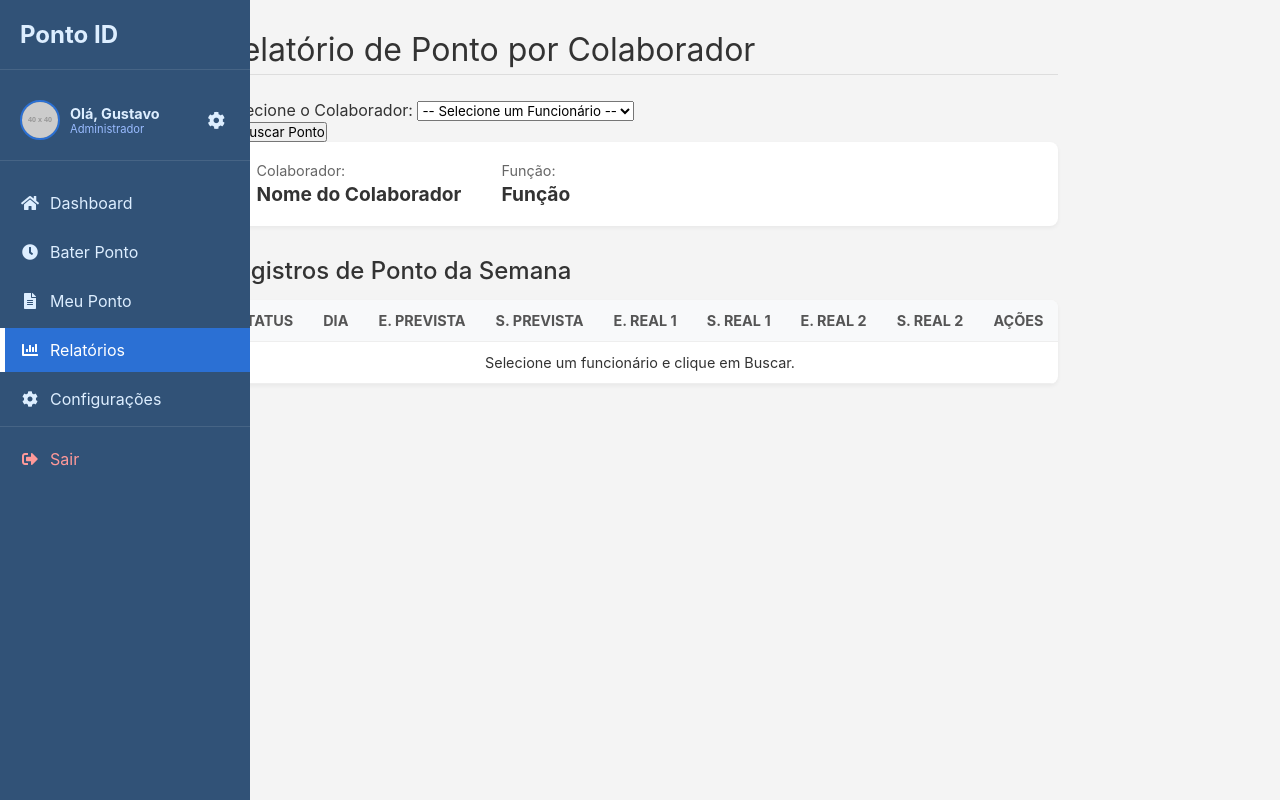
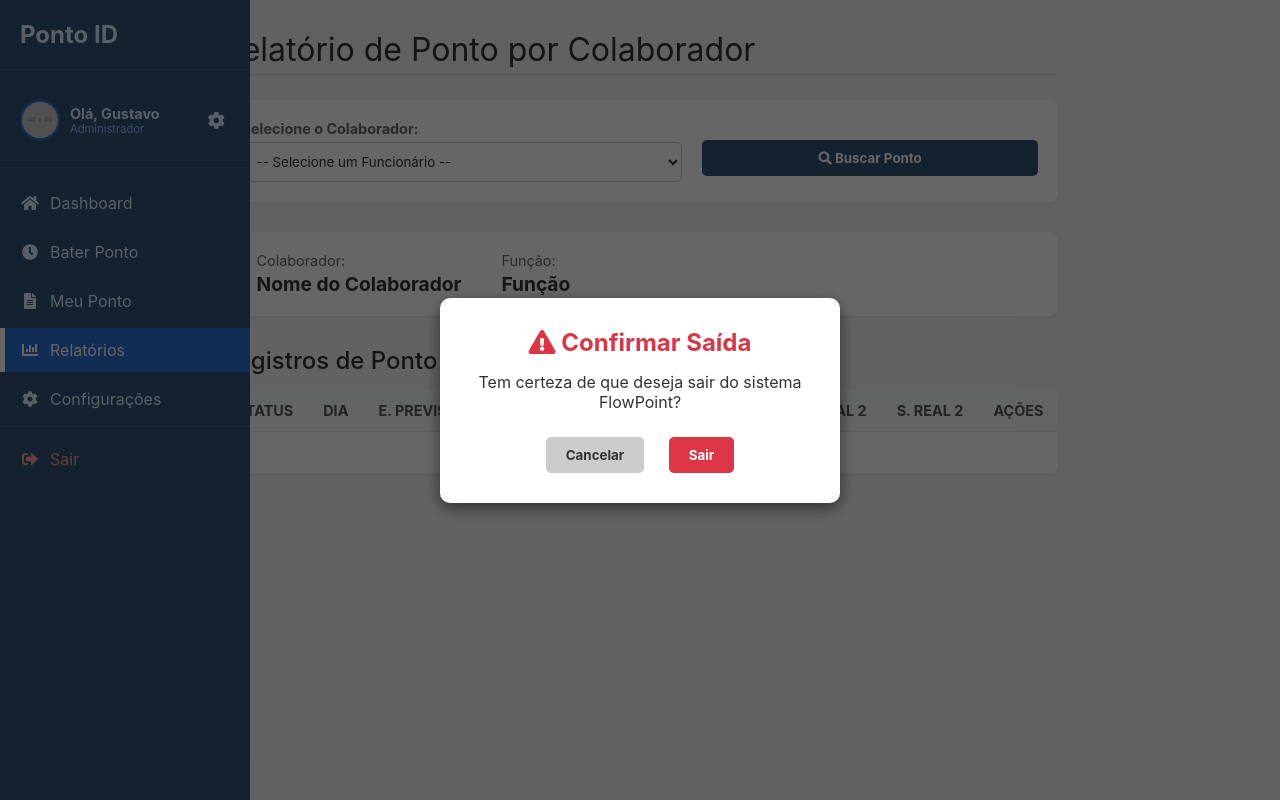
Before and after one commit to GustavoAndrade01/PontoID, a plain HTML site: page relatorio.html in a window 1280 px wide. Both pictures are taken after a click on the link "Sair". Drawn offline with Linux system fonts and the light colour scheme; placeholder pictures from the web are drawn by us.

Commit message:
atualização04

```diff
--- a/relatorio.html
+++ b/relatorio.html
@@ -7,7 +7,7 @@
     <link rel="stylesheet" href="style.css">
     <link rel="stylesheet" href="https://cdnjs.cloudflare.com/ajax/libs/font-awesome/5.15.4/css/all.min.css">
 </head>
-<body>
+<body id="body">
 
     <div class="main-layout">
 
@@ -17,7 +17,7 @@
                 <span class="logo-text">Ponto ID</span>
             </div>
             <div class="user-profile">
-                <img src="https://placehold.co/40x40/4a8ff5/ffffff?text=AL" alt="Foto de Perfil" class="profile-pic">
+                <img src="https://placehold.co/40x40/4a8ff5/ffffff?text=G" alt="Foto de Perfil" class="profile-pic">
                 <div class="user-info">
                     <span class="user-name">Olá, Gustavo</span>
                     <span class="user-status">Administrador</span>
@@ -36,7 +36,11 @@
                     <li class="nav-item active-report"><a href="relatorio.html"><i class="fas fa-chart-bar"></i> Relatórios</a></li>
                     <li class="nav-item"><a href="config.html"><i class="fas fa-cog"></i>Configurações</a></li>
                     <!-- Fim dos LINKS ATUALIZADOS -->
-                    <li class="nav-item logout"><a href="#"><i class="fas fa-sign-out-alt"></i> Sair</a></li>
+                    <li class="nav-item logout">
+                        <a href="#" id="logoutLink">
+                            <i class="fas fa-sign-out-alt"></i> Sair
+                        </a>
+                    </li>
                 </ul>
             </nav>
         </div>
@@ -105,5 +109,18 @@
 
         </div>
     </div>
+
+           <!-- MODAL DE CONFIRMAÇÃO DE SAÍDA (Necessário para a lógica de logout) -->
+    <div id="logoutModal" class="modal">
+        <div class="modal-content-confirm">
+            <h3><i class="fas fa-exclamation-triangle"></i> Confirmar Saída</h3>
+            <p>Tem certeza de que deseja sair do sistema FlowPoint?</p>
+            <div class="modal-actions">
+                <button class="btn-cancel" onclick="closeLogoutModal()">Cancelar</button>
+                <button class="btn-confirm" onclick="confirmLogout()">Sair</button>
+            </div>
+        </div>
+    </div>
+
     <script src="script.js"></script>
 </body>
--- a/script.js
+++ b/script.js
@@ -37,7 +37,7 @@ document.addEventListener('DOMContentLoaded', () => {
     window.confirmLogout = function() {
         console.log("Usuário confirmou a saída. Redirecionando para a tela de login...");
         // Em um sistema real, aqui você chamaria a API de logout
-        window.location.href = "index.html";
+        window.location.href = "login.html";
     }
 
     // Fechar o modal ao clicar fora dele
@@ -336,3 +336,4 @@ document.addEventListener('DOMContentLoaded', () => {
             alert(`Modal de Alteração aberto para o registro #${rowIndex + 1} (Esta função está aqui para simular a edição do registro na tela de relatórios).`);
         }
     }
+});
--- a/style.css
+++ b/style.css
@@ -108,18 +108,6 @@ body {
     --orange-card: #f7924d;
     --blue-card: #4a8ff5;
     --green-card: #38b46a;
-}
-
-/* Estilos para Modo Escuro (Aplicado na classe body.dark-mode) */
-body.dark-mode {
-    --primary-color: #1e1e2d;
-    --hover-color: #2b2b40;
-    --active-color: #5d5d81;
-    --text-color: #c7c7d7;
-    --bg-light: #12121e;
-    --bg-card: #1f1f32;
-    --text-primary: #f0f0f0;
-    --text-color-dark: #b0b0b0;
 }
 
 /* ---------------------------------- */
@@ -293,6 +281,17 @@ body {
     margin-bottom: 5px;
 }
 
+.time-container {
+    text-align: center;
+    margin-bottom: 25px;
+}
+
+.hidden-info {
+    font-size: 0.8em;
+    color: #999;
+    margin-top: 20px;
+}
+
 .date-display {
     font-size: 1em;
     color: var(--text-color-dark);
@@ -362,6 +361,58 @@ body {
 .neutral .value { color: var(--blue-info); }
 
 /* Tabela e Filtros */
+.point-records-wrapper {
+    overflow-x: auto;
+    width: 100%;
+}
+
+.filters-section {
+    display: flex;
+    gap: 20px;
+    margin-bottom: 30px;
+    background-color: var(--bg-card);
+    padding: 20px;
+    border-radius: 8px;
+    box-shadow: 0 2px 4px rgba(0, 0, 0, 0.05);
+}
+
+.filter-group {
+    display: flex;
+    flex-direction: column;
+    flex-grow: 1;
+}
+
+.filters-section label {
+    font-weight: bold;
+    color: var(--text-color-dark);
+    margin-bottom: 5px;
+    font-size: 0.9em;
+}
+
+.filters-section select {
+    padding: 10px;
+    border: 1px solid #ccc;
+    border-radius: 5px;
+    background-color: var(--bg-card);
+    color: var(--text-primary);
+}
+
+.search-btn {
+    background-color: var(--primary-color);
+    color: white;
+    padding: 10px 15px;
+    border: none;
+    border-radius: 5px;
+    cursor: pointer;
+    font-weight: bold;
+    margin-top: 20px;
+    transition: background-color 0.2s;
+}
+
+.search-btn:hover {
+    background-color: var(--hover-color);
+}
+
 .mirror-header { display: flex; justify-content: space-between; align-items: center; margin-bottom: 15px; }
 .filter-period { padding: 8px; border-radius: 4px; border: 1px solid #ccc; }
 .adjust-btn { background-color: var(--active-color); color: white; padding: 10px 15px; border: none; border-radius: 5px; cursor: pointer; transition: background-color 0.2s; font-weight: bold; }
```
Also changed, not shown: cadastro.html (+2 -2 lines), config.html (+4 -26 lines), index.html (+14 -5 lines), meuponto.html (+20 -3 lines), ponto.html (+26 -3 lines).
